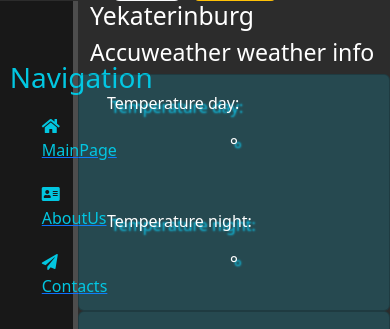
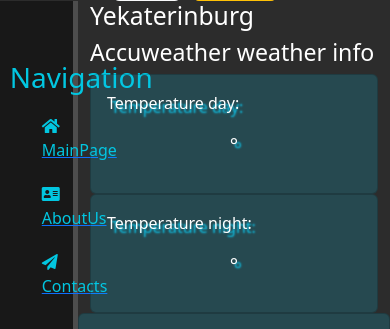
Before and after one commit to KostaSkolznev/meteohill, a Django app: page /accuweather/ in a window 390 px wide; the page is wider, and only the part inside the window is pictured. Shown: the part 229-558 px from the top of that part. Run offline with Django 4.2, Linux system fonts and the light colour scheme; data that the repository does not hold is empty; some libraries are stand-ins or nearby versions.

Commit message:
move card class to card-body div

```diff
--- a/main/templates/main/accuweather.html
+++ b/main/templates/main/accuweather.html
@@ -14,12 +14,12 @@
         <h3>Accuweather weather info</h3>
       </div>
       <div class="row">
-        <div class="card col-md-4 col-sm-6">
-          <div class="card-body">
+        <div class="col-md-4 col-sm-6">
+          <div class="card card-body">
             <p>Temperature day:</p>
             <p class="temperature-font text-center">{{ info.temp }}°</p>
           </div>
-          <div class="card-body">
+          <div class="card card-body">
             <p>Temperature night:</p>
             <p class="temperature-font text-center">{{ info.tempnight }}°</p>
           </div>
```
